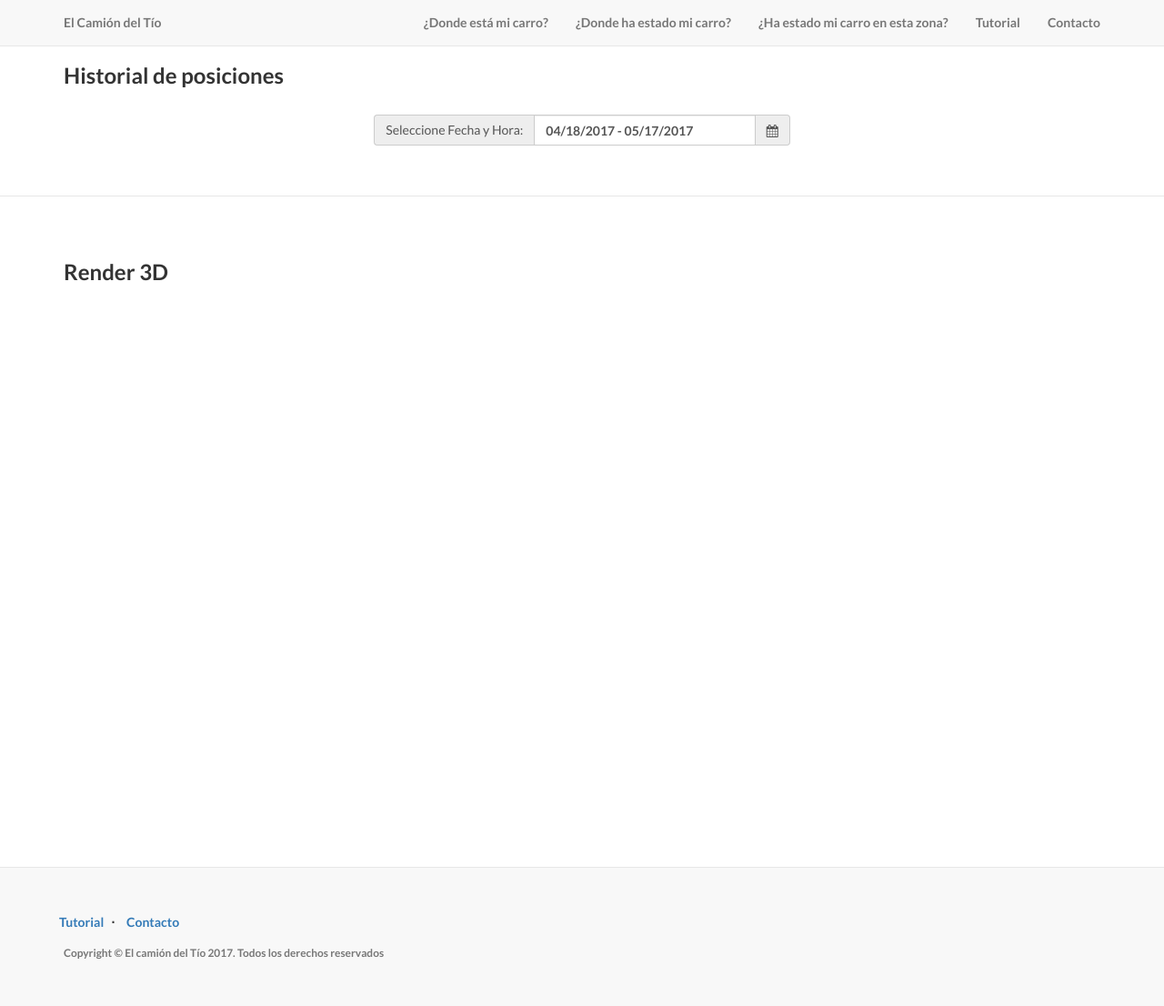
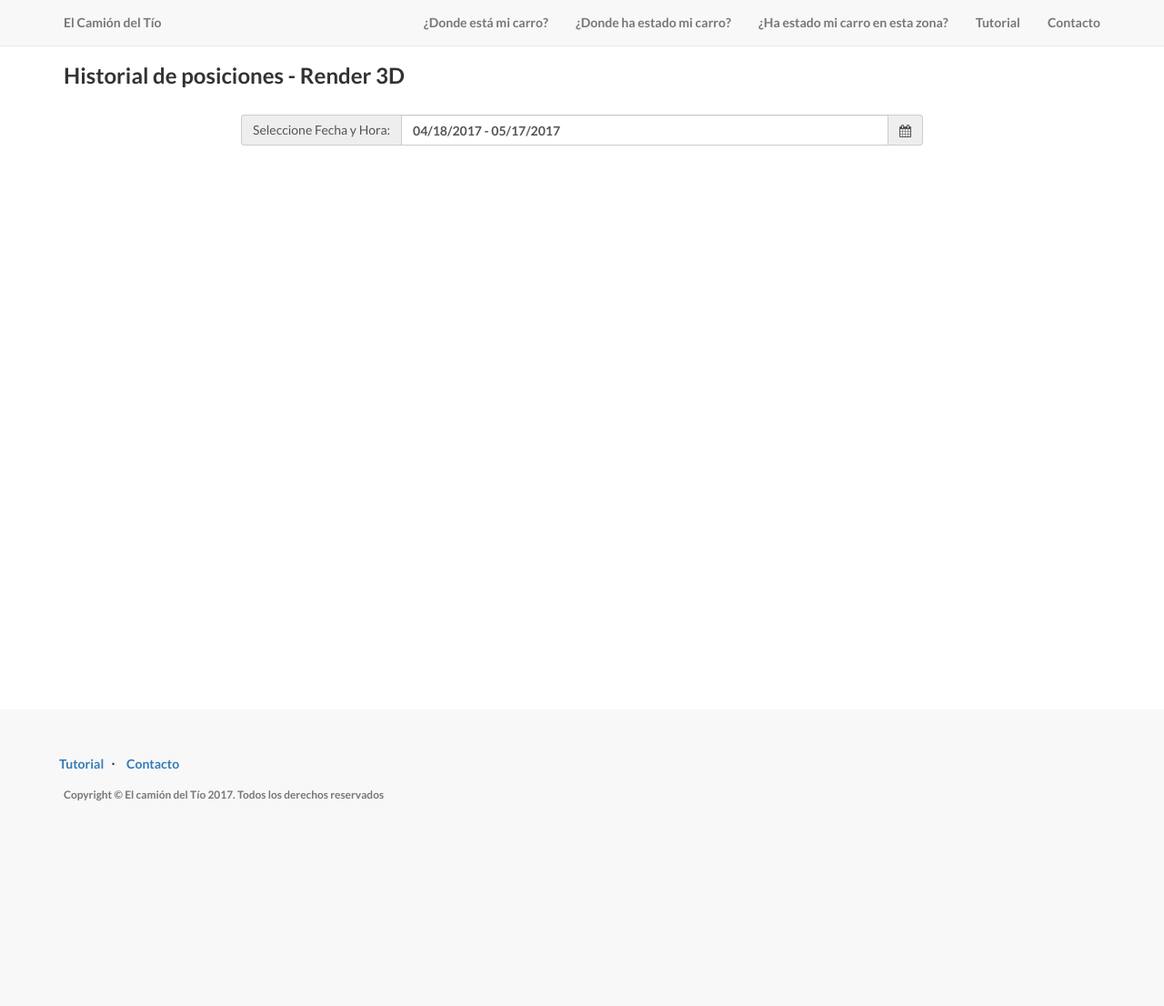
Before and after one commit to GioRusso/GPStracker_site, a Django app: template templates/elevacion.html in a window 1280 px wide. Shown: the whole page at 91% size. After the commit the page ends 881 px from the top, so only its background shows below. Run offline with Django 3.2, Linux system fonts and the light colour scheme; the template is opened without the code that fills it, so the values that code supplies are empty; parts of the project's set-up code (start-up, migrations or seed data) failed here and were passed over; some libraries are stand-ins or nearby versions.

Commit message:
Update elevacion.html

```diff
--- a/templates/elevacion.html
+++ b/templates/elevacion.html
@@ -28,35 +28,30 @@
 
 <div class="content-section-a" style="background-color: white;">
   <div class="container">
-    <h3>Historial de posiciones</h3>
+    <h3>Historial de posiciones - Render 3D</h3>
     <br>
     <div class="row" style="text-align:center;">
-      <div class="col-sm-5" style="display:inline-block; float:none;text-align:left;padding-left-left: 10%">
+      <div class="col-sm-8" style="display:inline-block; float:none;text-align:left;padding-left-left: 10%">
         <div class="input-group">
           <span class="input-group-addon"> Seleccione Fecha y Hora:</span>
           <input class="form-control" type="text" id="calendario">
           <span class="input-group-addon" data-toggle="tooltip"  title="Click en la casilla blanca para seleccionar fechas" data-placement="bottom"><i class="glyphicon glyphicon-calendar fa fa-calendar"></i></span>
         </div>
       </div>
+      <div class="col-sm-8" style="display:inline-block; float:none;text-align:left;padding-left-left: 10%">
+        <div id="myDiv" style="width:500px; height:400px; position: center"></div>
+      </div>
+
+      <br><br><br><br><br><br><br><br><br>
     </div>
+
+
   </div>
 
 </div>
 
-<div class="content-section-b">
-  <div class="container">
-  <h3>Render 3D</h3>
-
-  <div id="myDiv" style="width:480px; height:400px;"></div>
-
-  <br><br><br><br><br><br><br><br><br>
-
-  </div>
-</div>
-
 
 <script type="text/javascript" src="{% static 'js/historial.js' %}"></script>
-
 
 <script>
 
@@ -109,13 +104,13 @@ function run(start_date, end_date) {
         data: {'start_date':start_date, 'end_date':end_date}
     })
     .done(function(response) {
-      if (response['puntos'].length =! 0){
-
+      elevation_data = response['alturas'];
+      if (elevation_data.length != 0){
       var z_data=[]; var x_data=[]; var y_data=[];
-      for (var i = response['altura'].length - 1; i >= 0; i--) {
-        x_data.push(response['longitud'][i]);
-        y_data.push(response['latitud'][i]);
-        z_data.push(response['altura'][i]);
+      for (var i = 0; i < response['alturas'].length; i++) {
+        x_data.push(response['longitudes'][i]);
+        y_data.push(response['latitudes'][i]);
+        z_data.push(response['alturas'][i]);
       }
 
       var data = [{
@@ -124,7 +119,7 @@ function run(start_date, end_date) {
                  showscale: false,
                  type: 'mesh3d' //type: 'surface'
               }];
-      console.log(data)
+      console.log('data',data)
 
       Plotly.newPlot('myDiv', data, layout);
 
@@ -132,6 +127,4 @@ function run(start_date, end_date) {
     });
 }
 </script>
-
-
 {% endblock %}
```
